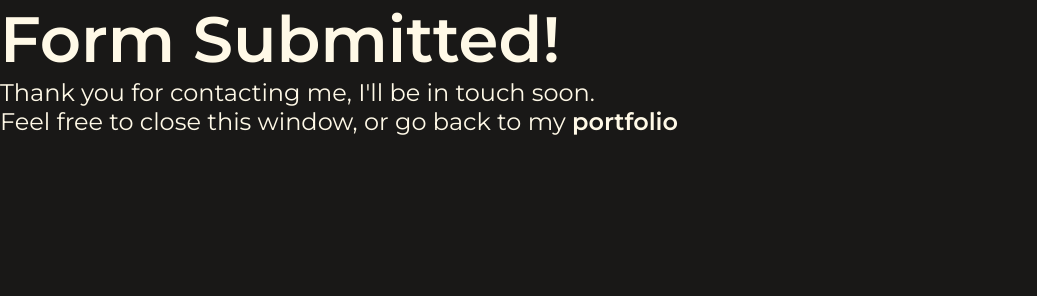
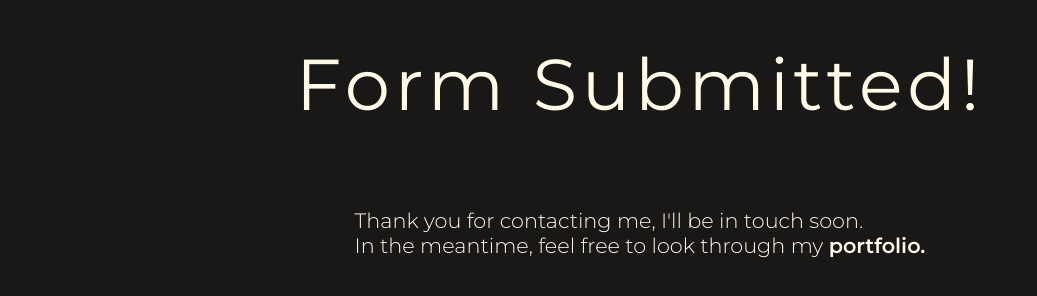
Before and after one commit to Ismaile63/Portfolio-Website, a plain HTML site: page formsub.html in a window 1280 px wide. Shown: the whole page, without its empty margins (0-1037 px from the left). Drawn offline with Linux system fonts and the light colour scheme.

Commit message:
Fixed formsub pg

```diff
--- a/Resources/css/formsub.css
+++ b/Resources/css/formsub.css
@@ -8,20 +8,30 @@ html{
     font-family: 'Montserrat', 'Sans-serif';
 }
 
-body {
-    overflow: hidden;
+.text {
+    display: flex;
+    position: absolute;
+    height: 100%;
+    width: 100%;
+    align-items: center;
+    flex-direction: column;
 }
 
 h1 {
+    position: relative;
     color: #fff9e7;
-    font-weight: 600;
-    font-size: 4rem;
+    font-weight: 400;
+    font-size: 4.5rem;
+    top: 5vh;
+    letter-spacing: .3rem;
 }
 
 p {
+    position: relative;
     color: #fff9e7;
-    font-weight: 400;
-    font-size: 1.5rem;
+    font-weight: 300;
+    font-size: 1.3rem;
+    top: 15vh;
 }
 
 a {
--- a/formsub.html
+++ b/formsub.html
@@ -10,12 +10,14 @@
     <link href="https://fonts.googleapis.com/css2?family=Abril+Fatface&family=Merriweather:ital,wght@0,300;0,400;0,700;0,900;1,300;1,400;1,700;1,900&family=Montserrat:ital,wght@0,100..900;1,100..900&family=Space+Mono:ital,wght@0,400;0,700;1,400;1,700&family=Work+Sans:ital,wght@0,100..900;1,100..900&display=swap" rel="stylesheet">
 </head>
 <body>
+    <section class="text">
         <h1>
             Form Submitted!
         </h1>
         <p>
             Thank you for contacting me, I'll be in touch soon.
             <br>
-        Feel free to close this window, or go back to my <a href="./projects.html"> portfolio </a>
+            In the meantime, feel free to look through my <a href="./projects.html"> portfolio. </a>
         </p>
+    </section>
 </body>
```
Lines whose indentation alone changed are shown as unchanged.
